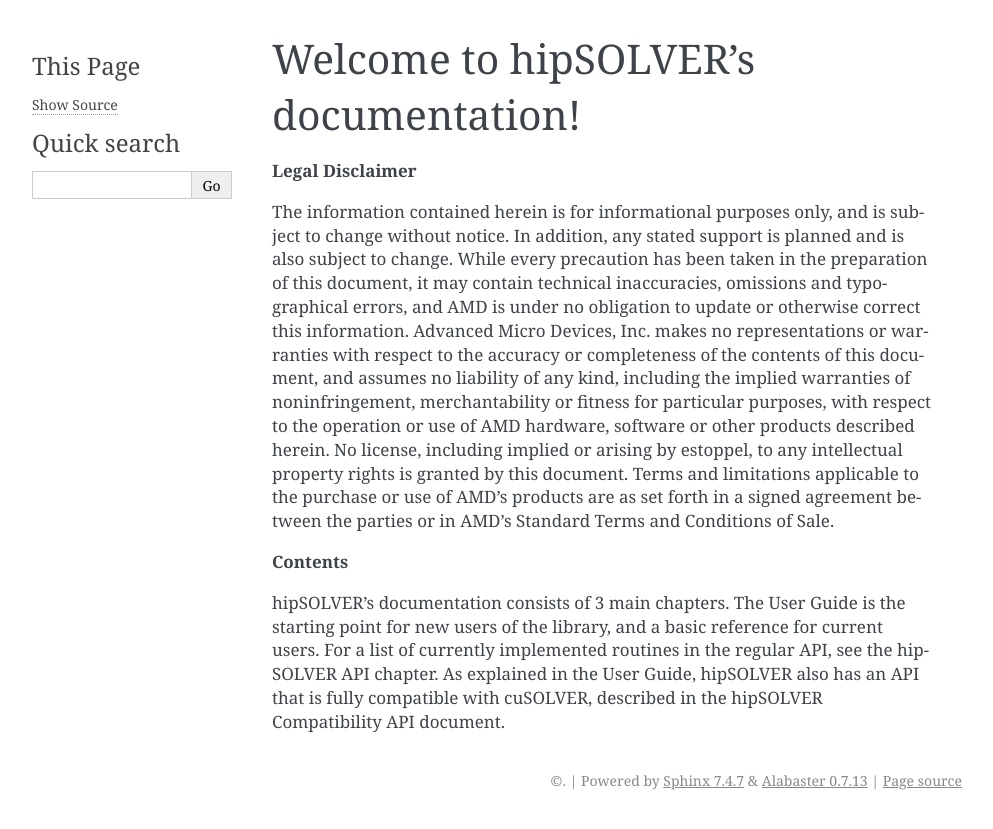
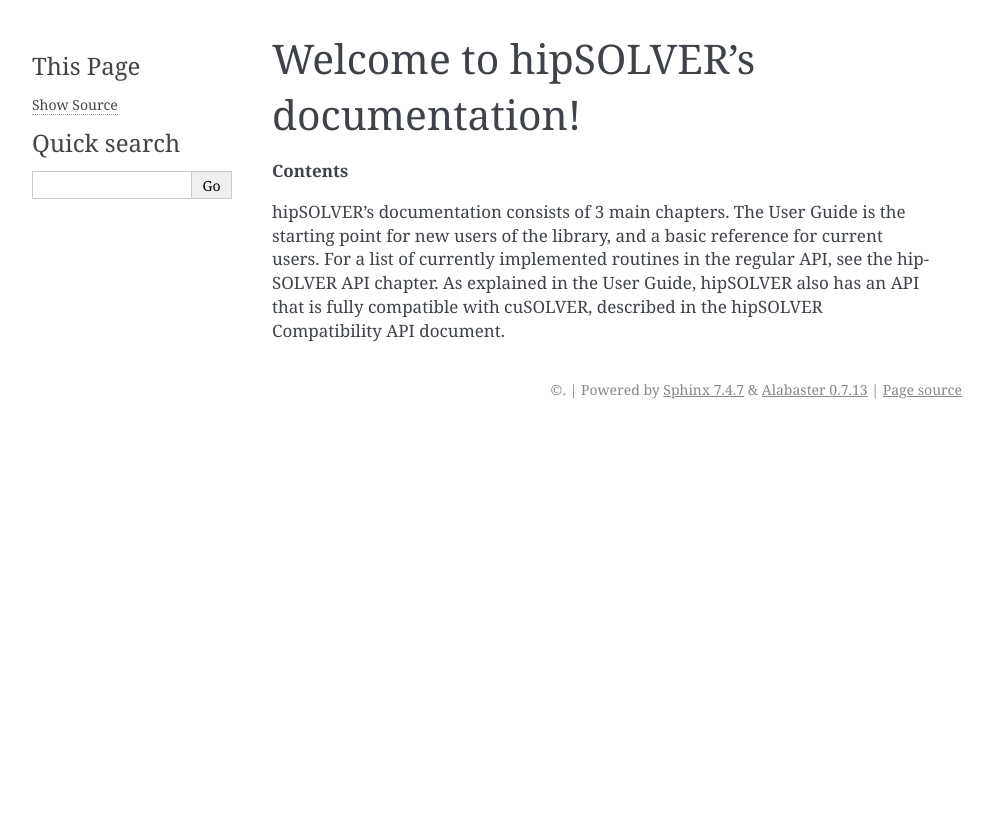
Before and after one commit to ROCm/hipSOLVER, a Sphinx documentation site: the page built from docs/index.rst, in a window 1280 px wide. Shown: the top 829 px of the page, without its empty margins (148-1141 px from the left). Built offline with Sphinx 7.4.7, drawn with Linux system fonts in a browser that asks for light colours; pages that are not in the unit, such as notebooks, are missing from menus.

Commit message:
cleanup and fixes
add back build folder to gitignore

remove legal disclaimer from index

remove rocmlogo

```diff
--- a/docs/index.rst
+++ b/docs/index.rst
@@ -2,20 +2,6 @@
 
 Welcome to hipSOLVER's documentation!
 =======================================
-
-**Legal Disclaimer**
-
-The information contained herein is for informational purposes only, and is subject to change without
-notice. In addition, any stated support is planned and is also subject to change. While every precaution
-has been taken in the preparation of this document, it may contain technical inaccuracies, omissions
-and typographical errors, and AMD is under no obligation to update or otherwise correct this information.
-Advanced Micro Devices, Inc. makes no representations or warranties with respect to the accuracy or
-completeness of the contents of this document, and assumes no liability of any kind, including the implied
-warranties of noninfringement, merchantability or fitness for particular purposes, with respect to the
-operation or use of AMD hardware, software or other products described herein. No license, including
-implied or arising by estoppel, to any intellectual property rights is granted by this document. Terms
-and limitations applicable to the purchase or use of AMD's products are as set forth in a signed
-agreement between the parties or in AMD's Standard Terms and Conditions of Sale.
 
 **Contents**
 
```
Also changed, not shown: docs/data/rocmlogo.png (deleted), 2 other files.
